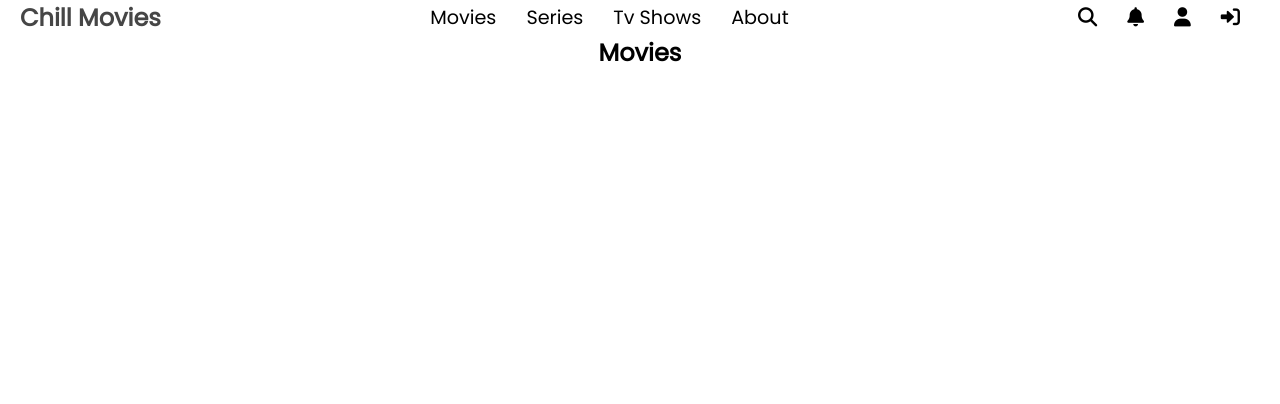
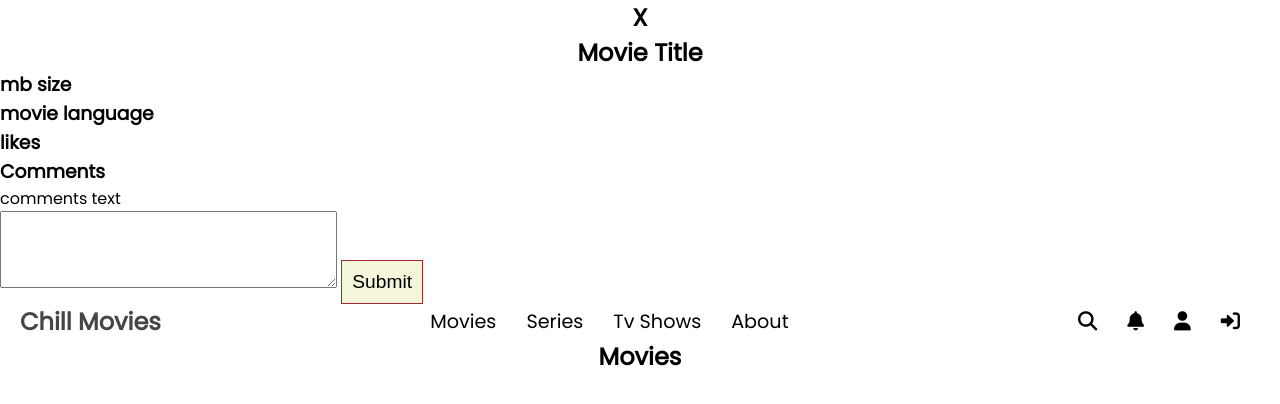
Before and after one commit to Maxwell011/Chill-Movies, a website built with webpack: page src/index.html in a window 1280 px wide. Built offline with nearby package versions, Linux system fonts and the light colour scheme; no server answers.

Commit message:
update index.html files

```diff
--- a/src/index.html
+++ b/src/index.html
@@ -19,6 +19,45 @@
     <title>Chill Movies</title>
   </head>
   <body>
+
+    <section class="comment_popup_main_section">
+      <div class="comment_popup_main_div" >
+        <div class="comment_card">
+          <div class="close_card">
+            <h2 class="card_close_btn">X</h2>
+          </div>
+          <div class="movie_poster_div">
+            <div class="movie_poster">
+            </div>
+          </div>
+          <div class="movie_title_div">
+            <h2>Movie Title</h2>
+          </div>
+          <div class="about_movie">
+            <div class="about_movie_1">
+              <h3 class="data_size">mb size</h3>
+              <h3 class="movie_language">movie language</h3>
+            </div>
+            <div class="about_movie_2">
+              <h3 class="likes">likes</h3>
+            </div>
+          </div>
+          <div class="comments_header_div">
+            <h3>Comments</h3>
+          </div>
+          <div class="comments_texts">
+            <p class="comment_text">comments text</p>
+          </div>
+          <div class="comments_input_div">
+            <textarea title="comments" name="comment" cols="40" rows="5" class="comments_input"></textarea>
+            <button type="submit" class="submit_comment_btn">Submit</button>
+
+          </div>
+
+        </div>
+      </div>
+    </section>
+
     <!-- header -->
     <header>
       <div class="nav">
@@ -47,5 +86,6 @@
       <h2>Movies</h2>
       <div class="movies-container" id="movies"></div>
     </section>
+
   </body>
 </html>
```
Also changed, not shown: dist/index.html.
